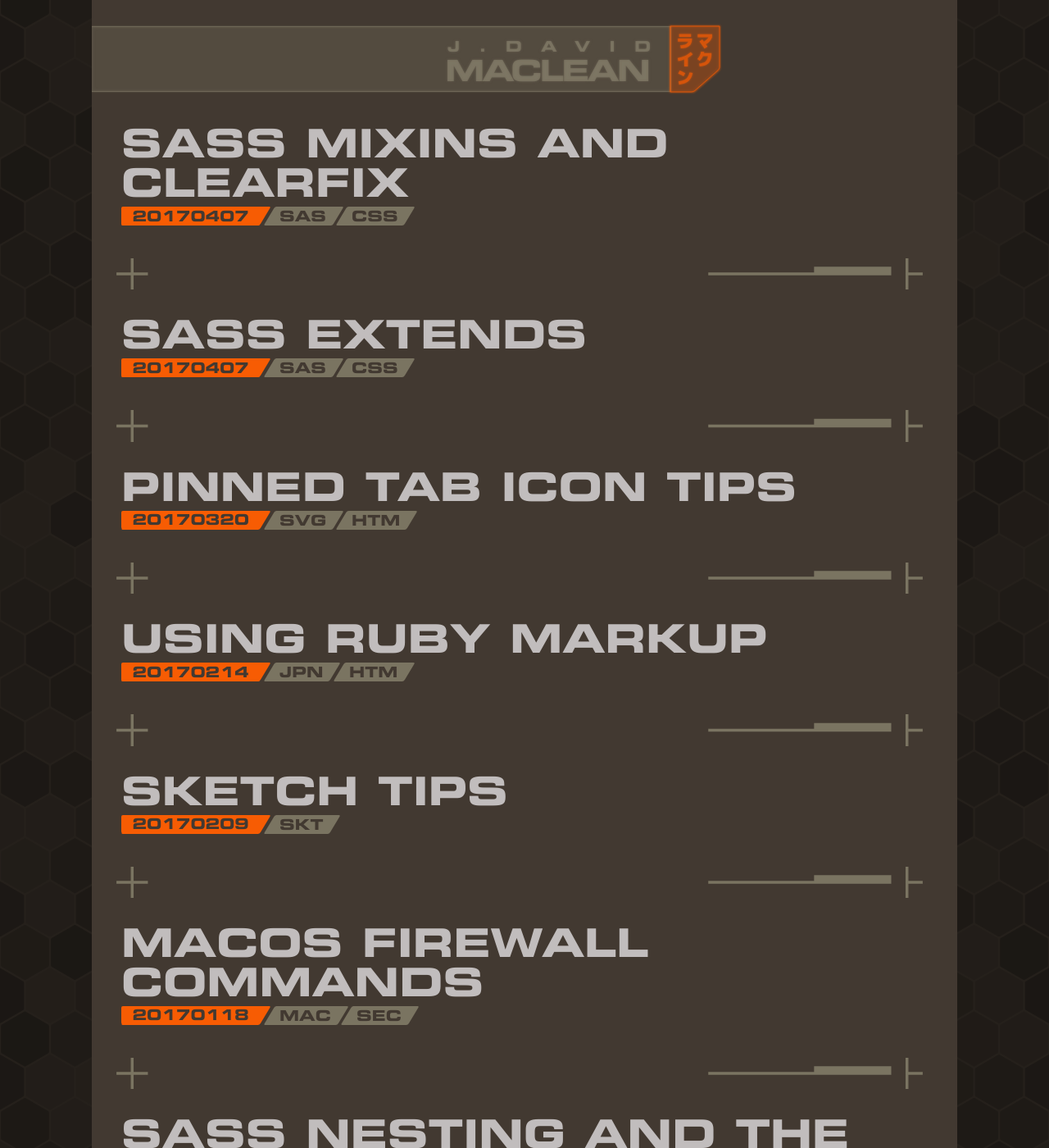
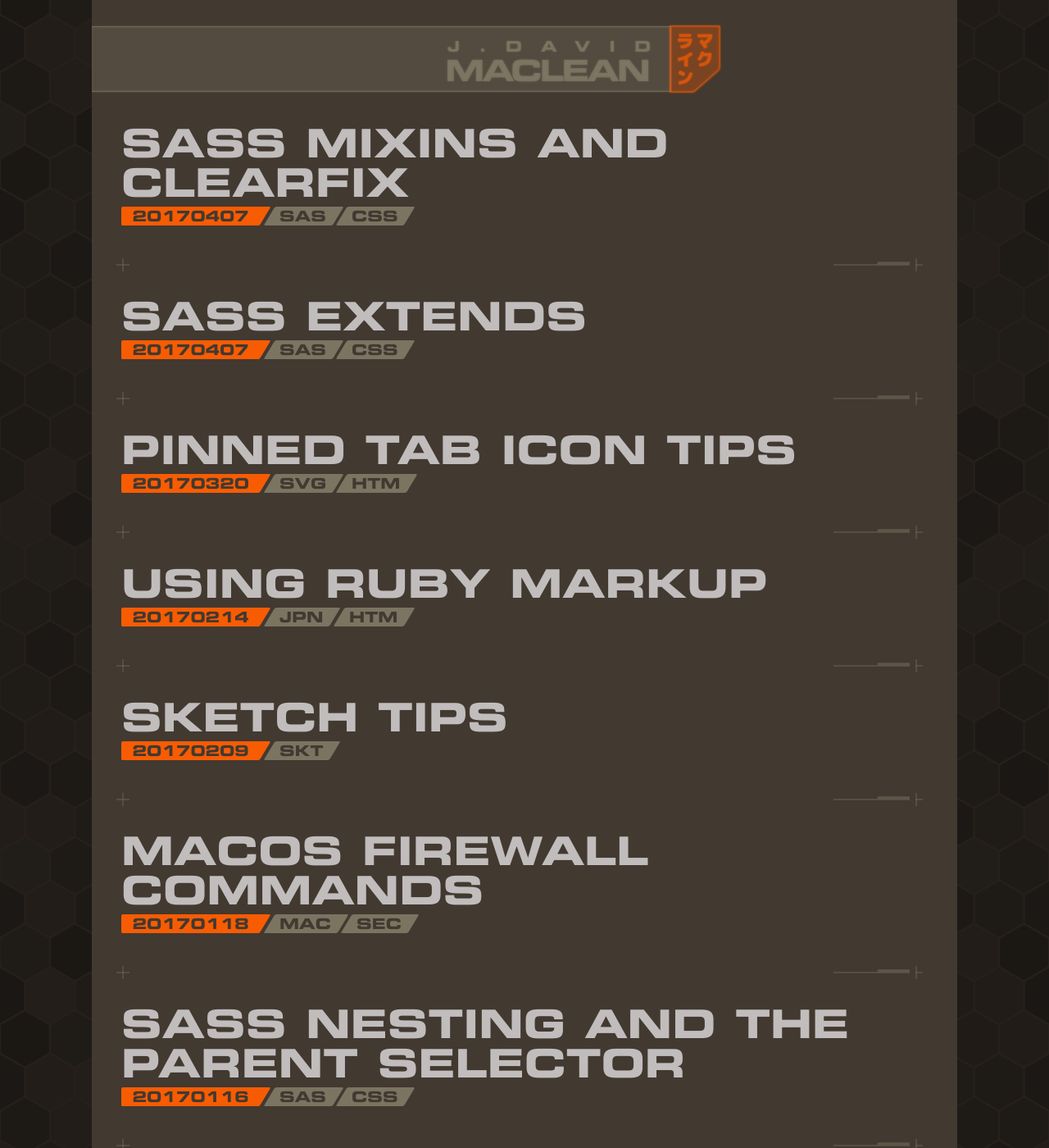
Before and after one commit to sansSpoon/sansSpoon.github.io, a Jekyll site: the page built from _pages/index.md, in a window 1280 px wide and 1400 px high. Shown: the whole window at 82% size. Built offline with Jekyll 4.4.1, drawn with Linux system fonts in a browser that asks for light colours; some web fonts are replaced.

Commit message:
heading chrome v2

```diff
--- a/_sass/_layout.scss
+++ b/_sass/_layout.scss
@@ -37,7 +37,18 @@ main {
 }
 
 .hc {
+	position: relative;
+	width: 100%;
+	height: 11px;
 	margin: 0 -0.25em 1.5em -0.25em;
+
+	@include media-query($small) {
+		height: 16px;
+	}
+
+	@include media-query($large) {
+		height: 22px;
+	}
 }
 
 .posts>ul>li {
```
Also changed, not shown: assets/chrome/headingChrome.svg.
